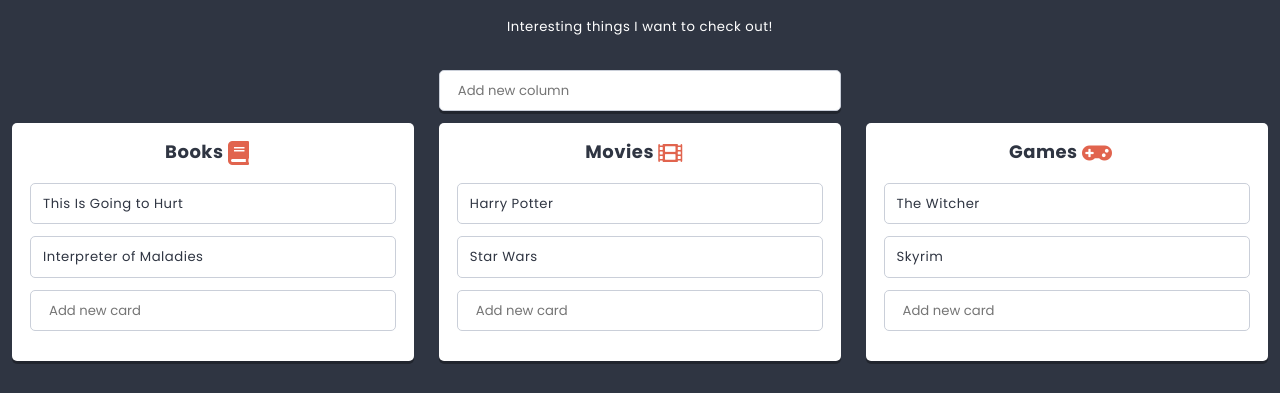
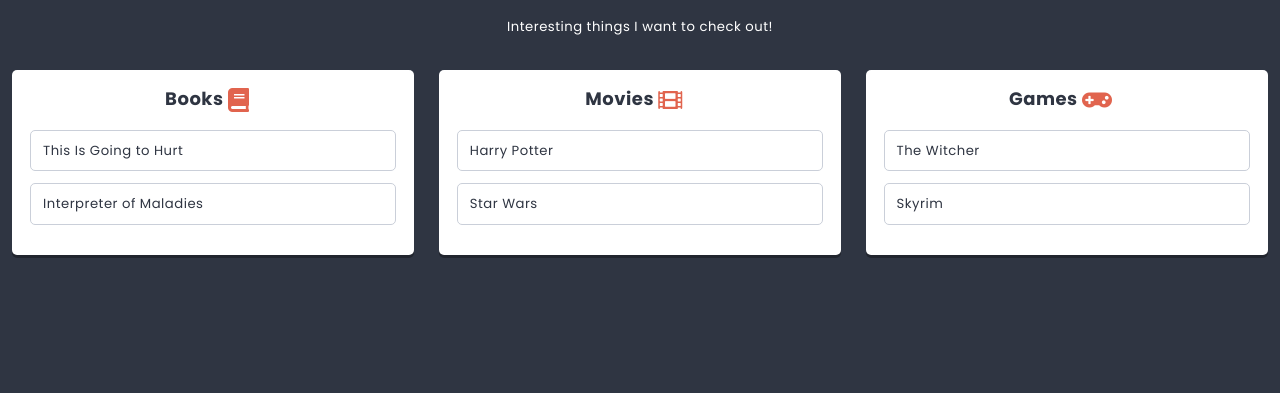
Before and after one commit to PatrykFrackowiak/Kodilla_15, a React app: page / in a window 1280 px wide. Shown: the part 362-755 px from the top of the page. Built offline with nearby package versions, Linux system fonts and the light colour scheme.

Commit message:
16.3 migrate to redux props

```diff
--- a/package.json
+++ b/package.json
@@ -23,7 +23,9 @@
     "prop-types": "^15.7.2",
     "react": "^16.7.0",
     "react-dom": "^16.7.0",
-    "react-html-parser": "^2.0.2"
+    "react-html-parser": "^2.0.2",
+    "react-redux": "^7.0.1",
+    "redux": "^4.0.1"
   },
   "devDependencies": {
     "@babel/core": "^7.4.3",
@@ -40,6 +42,7 @@
     "lint-staged": "^10.3.0",
     "mini-css-extract-plugin": "^0.5.0",
     "node-sass": "^4.11.0",
+    "redux-devtools-extension": "^2.13.8",
     "sass-loader": "^7.1.0",
     "style-loader": "^0.23.1",
     "webpack": "^4.29.6",
--- a/src/components/App/App.js
+++ b/src/components/App/App.js
@@ -1,16 +1,25 @@
 import React from 'react';
 import styles from './App.scss';
-import List from '../List/List';
-import { pageContents, listData } from '../../data/dataStore';
-
+import PropTypes from 'prop-types';
+import List from '../List/ListContainer';
 
 class App extends React.Component {
+
+  static propTypes = {
+    title: PropTypes.node,
+    subtitle: PropTypes.node,
+    lists: PropTypes.array,
+  }
+
   render() {
+    const {title, subtitle, lists} = this.props;
     return (
       <main className={styles.component}>
-        <h1 className={styles.title}>{pageContents.title}</h1>
-        <h2 className={styles.subtitle}>{pageContents.subtitle}</h2>
-        <List {...listData} />
+        <h1 className={styles.title}>{title}</h1>
+        <h2 className={styles.subtitle}>{subtitle}</h2>
+        {lists.map(listData => (
+          <List key={listData.id} {...listData} />
+        ))}
       </main>
     );
   }
--- /dev/null
+++ b/src/components/App/AppContainer.js
@@ -0,0 +1,10 @@
+import { connect } from 'react-redux';
+import App from './App';
+
+const mapStateToProps = (state) => ({
+  title: state.app.title,
+  subtitle: state.app.subtitle,
+  lists: state.lists,
+});
+
+export default connect(mapStateToProps)(App);
--- a/src/components/Card/Card.js
+++ b/src/components/Card/Card.js
@@ -9,9 +9,10 @@
   };
 
   render() {
+    const {title} = this.props;
     return (
       <div className={styles.component}>
-        {ReactHtmlParser(this.props.title)}
+        {ReactHtmlParser(title)}
       </div>
     );
   }
--- a/src/components/Column/Column.js
+++ b/src/components/Column/Column.js
@@ -2,8 +2,7 @@
 import styles from './Column.scss';
 import PropTypes from 'prop-types';
 import Card from '../Card/Card';
-import Creator from '../Creator/Creator';
-import { settings } from '../../data/dataStore';
+// import Creator from '../Creator/Creator';
 import Icon from '../Icon/Icon';
 
 class Column extends React.Component {
@@ -13,45 +12,28 @@
     cards: PropTypes.array,
   };
 
-  state = {
-    cards: this.props.cards || [],
-  };
-
   render() {
+    const { title, icon, cards } = this.props;
     return (
       <div className={styles.component}>
         <h3 className={styles.title}>
-          {this.props.title}{' '}
+          {title}{' '}
           <span className={styles.icon}>
-            <Icon name={this.props.icon} />
+            <Icon name={icon} />
           </span>
         </h3>
         <div>
-          {this.state.cards.map(({ key, title }) => (
-            <Card key={key} title={title} />
+          {cards.map(({ id, title }) => (
+            <Card key={id} title={title} />
           ))}
-          <Creator
+          {/*  <Creator
             text={settings.cardCreatorText}
             action={(title) => this.addCard(title)}
-          />
+          /> */}
         </div>
       </div>
     );
   }
-
-  addCard(title) {
-    this.setState((state) => ({
-      cards: [
-        ...state.cards,
-        {
-          key: state.cards.length
-            ? state.cards[state.cards.length - 1].key + 1
-            : 0,
-          title,
-        },
-      ],
-    }));
-  }
 }
 
 export default Column;
--- /dev/null
+++ b/src/components/Column/ColumnContainer.js
@@ -0,0 +1,11 @@
+import { connect } from 'react-redux';
+import Column from './Column';
+
+const mapStateToProps = (state, props) => ({
+  cards: getCardsForColumn(state, props.id),
+});
+
+export const getCardsForColumn = ({ cards }, columnId) =>
+  cards.filter((card) => card.columnId == columnId);
+
+export default connect(mapStateToProps)(Column);
--- a/src/components/List/List.js
+++ b/src/components/List/List.js
@@ -2,15 +2,12 @@
 import styles from './List.scss';
 import Hero from '../Hero/Hero';
 import PropTypes from 'prop-types';
-import Column from '../Column/Column';
+import Column from '../Column/ColumnContainer';
 import { settings } from '../../data/dataStore';
 import ReactHtmlParser from 'react-html-parser';
-import Creator from '../Creator/Creator';
+// import Creator from '../Creator/Creator';
 
 class List extends React.Component {
-  state = {
-    columns: this.props.columns || [],
-  };
   static propTypes = {
     title: PropTypes.node.isRequired,
     image: PropTypes.string,
@@ -22,42 +19,25 @@
   };
 
   render() {
+    const { title, image, description, columns } = this.props;
     return (
       <section className={styles.component}>
-        <Hero titleText={this.props.title} imageSrc={this.props.image} />
-        <div className={styles.description}>
-          {ReactHtmlParser(this.props.description)}
-        </div>
-        <div className={styles.creator}>
+        <Hero titleText={title} imageSrc={image} />
+        <div className={styles.description}>{ReactHtmlParser(description)}</div>
+        {/*  <div className={styles.creator}>
           <Creator
             text={settings.columnCreatorText}
             action={(title) => this.addColumn(title)}
           />
-        </div>
+        </div>*/}
         <div className={styles.columns}>
-          {this.state.columns.map(({ key, ...columnProps }) => (
-            <Column key={key} {...columnProps} />
+          {columns.map(columnData => (
+            <Column key={columnData.id} {...columnData} />
           ))}
         </div>
       </section>
     );
   }
-
-  addColumn(title) {
-    this.setState((state) => ({
-      columns: [
-        ...state.columns,
-        {
-          key: state.columns.length
-            ? state.columns[state.columns.length - 1].key + 1
-            : 0,
-          title,
-          icon: 'list-alt',
-          cards: [],
-        },
-      ],
-    }));
-  }
 }
 
 export default List;
--- /dev/null
+++ b/src/components/List/ListContainer.js
@@ -0,0 +1,11 @@
+import { connect } from 'react-redux';
+import List from './List';
+
+const mapStateToProps = (state, props) => ({
+  columns: getColumnsForList(state, props.id),
+});
+
+export const getColumnsForList = ({ columns }, listId) =>
+  columns.filter((column) => column.listId == listId);
+
+export default connect(mapStateToProps)(List);
--- a/src/data/dataStore.js
+++ b/src/data/dataStore.js
@@ -5,6 +5,10 @@
     buttonOK: 'OK',
     buttonCancel: 'Cancel',
     defaultText: 'Add new item',
+  },
+  search: {
+    defaultText: 'Search...',
+    icon: 'search',
   },
   defaultListDescription: '<p>I can do all the things!!!</p>',
   defaultColumnIcon: 'list-alt',
@@ -67,3 +71,81 @@
     },
   ],
 };
+
+const lists = [
+  {
+    id: 'list-1',
+    title: 'Things to do <sup>soon!</sup>',
+    description: 'Interesting things I want to check out!',
+    image: 'http://uploads.kodilla.com/bootcamp/fer/11.react/space.png',
+  },
+];
+
+const columns = [
+  {
+    id: 'column-1',
+    listId: 'list-1',
+    title: 'Books',
+    icon: 'book',
+  },
+  {
+    id: 'column-2',
+    listId: 'list-1',
+    title: 'Movies',
+    icon: 'film',
+  },
+  {
+    id: 'column-3',
+    listId: 'list-1',
+    title: 'Games',
+    icon: 'gamepad',
+  },
+  {
+    id: 'column-4',
+    listId: 'list-2',
+    title: 'Strange column',
+    icon: 'question',
+  },
+];
+
+const cards = [
+  {
+    id: 'card-1',
+    columnId: 'column-1',
+    title: 'This Is Going to Hurt',
+  },
+  {
+    id: 'card-2',
+    columnId: 'column-1',
+    title: 'Interpreter of Maladies',
+  },
+  {
+    id: 'card-3',
+    columnId: 'column-2',
+    title: 'Harry Potter',
+  },
+  {
+    id: 'card-4',
+    columnId: 'column-2',
+    title: 'Star Wars',
+  },
+  {
+    id: 'card-5',
+    columnId: 'column-3',
+    title: 'The Witcher',
+  },
+  {
+    id: 'card-6',
+    columnId: 'column-3',
+    title: 'Skyrim',
+  },
+];
+
+const initialStoreData = {
+  app: {...pageContents},
+  lists: [...lists],
+  columns: [...columns],
+  cards: [...cards],
+};
+
+export default initialStoreData;
--- a/src/index.js
+++ b/src/index.js
@@ -2,6 +2,8 @@
 import './styles/normalize.scss';
 import './styles/global.scss';
 import ReactDOM from 'react-dom';
-import App from './components/App/App';
+import App from './components/App/AppContainer';
+import { Provider } from 'react-redux';
+import store from './redux/store';
 
-ReactDOM.render(<App />, document.getElementById('app'));
+ReactDOM.render(<Provider store={store}><App /></Provider>, document.getElementById('app'));
--- /dev/null
+++ b/src/redux/store.js
@@ -0,0 +1,34 @@
+import {combineReducers, createStore} from 'redux';
+import initialStoreData from '../data/dataStore';
+
+// define initial state and shallow-merge initial data
+const initialState = {
+  app: initialStoreData.app,
+  lists: initialStoreData.lists,
+  columns: initialStoreData.columns,
+  cards: initialStoreData.cards,
+  searchString: '',
+};
+
+// define reducers
+const reducers = {
+};
+
+// add blank reducers for initial state properties without reducers
+Object.keys(initialState).forEach(item => {
+  if (typeof reducers[item] == 'undefined') {
+    reducers[item] = (statePart = null) => statePart;
+  }
+});
+
+// merge all reducers
+const storeReducer = combineReducers(reducers);
+
+// create store
+const store = createStore(
+  storeReducer,
+  initialState,
+  window.__REDUX_DEVTOOLS_EXTENSION__ && window.__REDUX_DEVTOOLS_EXTENSION__()
+);
+
+export default store;
```
Also changed, not shown: 1 other file (tests, documents, lock files or other folders).
